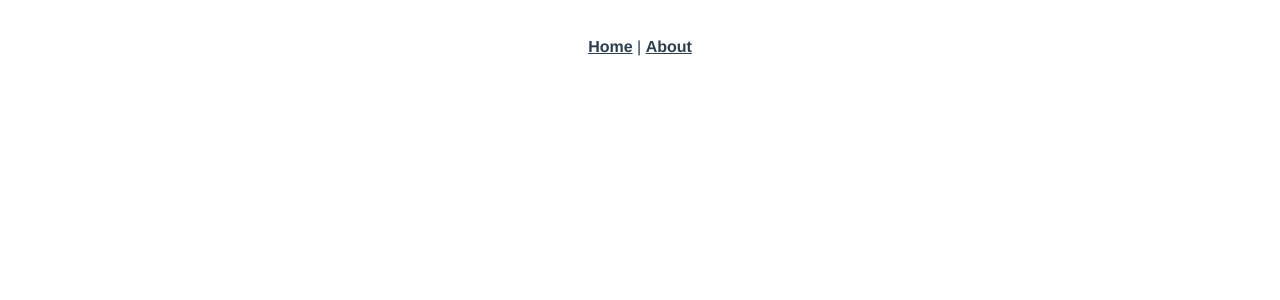
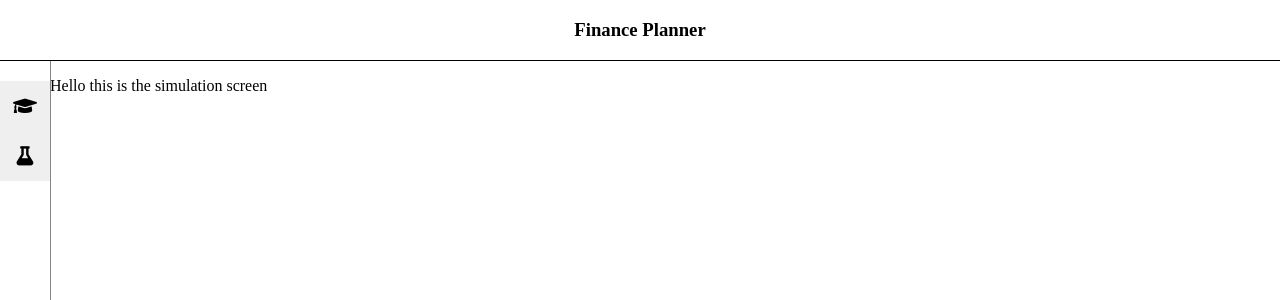
Before and after one commit to Hack-DFW-Dream-Team-2019/Finance-Planner, a Vue app in the folder app/: page /simulation in a window 1280 px wide. Shown: the top 300 px of the page. Built offline with nearby package versions, Linux system fonts and the light colour scheme.

Commit message:
Finished frame

```diff
--- a/app/package.json
+++ b/app/package.json
@@ -7,8 +7,13 @@
     "build": "vue-cli-service build"
   },
   "dependencies": {
+    "@fortawesome/fontawesome-svg-core": "^1.2.15",
+    "@fortawesome/free-solid-svg-icons": "^5.7.2",
+    "@fortawesome/vue-fontawesome": "^0.1.5",
     "bootstrap": "^4.3.1",
     "bootstrap-vue": "^2.0.0-rc.12",
+    "i": "^0.3.6",
+    "npm": "^6.8.0",
     "register-service-worker": "^1.5.2",
     "vue": "^2.6.6",
     "vue-router": "^3.0.1",
--- a/app/public/index.html
+++ b/app/public/index.html
@@ -5,6 +5,7 @@
     <meta http-equiv="X-UA-Compatible" content="IE=edge">
     <meta name="viewport" content="width=device-width,initial-scale=1.0">
     <link rel="icon" href="<%= BASE_URL %>favicon.ico">
+    <link rel="stylesheet" href="https://use.fontawesome.com/releases/v5.7.2/css/all.css" integrity="sha384-fnmOCqbTlWIlj8LyTjo7mOUStjsKC4pOpQbqyi7RrhN7udi9RwhKkMHpvLbHG9Sr" crossorigin="anonymous">
     <title>app</title>
   </head>
   <body>
--- a/app/src/App.vue
+++ b/app/src/App.vue
@@ -1,29 +1,59 @@
 <template>
 	<div id="app">
-    <div id="nav">
-      <router-link to="/">Home</router-link> |
-      <router-link to="/about">About</router-link>
+		<div class="top-nav">
+			<h3>Finance Planner</h3>
 		</div>
-    <router-view/>
+		<div class="side-nav">
+			<router-link to="/education">
+				<button><i class="fas fa-graduation-cap"></i></button>
+			</router-link>
+			<router-link to="/simulation">
+				<button><i class="fas fa-flask"></i></button>
+			</router-link>
+		</div>
+		<div class="content">
+			<router-view></router-view>
+		</div>
 	</div>
 </template>
 
 <style lang="scss">
-#app {
-  font-family: 'Avenir', Helvetica, Arial, sans-serif;
-  -webkit-font-smoothing: antialiased;
-  -moz-osx-font-smoothing: grayscale;
+	html, body, #app{
+		margin: 0;
+		height: 100%;
+	}
+	.content{
+		margin-left: 50px;
+	}
+	.top-nav{
+		border-bottom: 1px solid black;
+		height: 60px;
+		display: flex;
+		justify-content: center;
+		align-items: center;
+	}
+	.side-nav{
+		position: absolute;
+		padding-top: 20px;
 		text-align: center;
-  color: #2c3e50;
+		height: 100%;
+		border-right: 1px solid #858585;
+		width: 50px;
 	}
-#nav {
-  padding: 30px;
-  a {
-    font-weight: bold;
-    color: #2c3e50;
-    &.router-link-exact-active {
-      color: #42b983;
+	button{
+		width: 100%;
+		height: 50px;
+		border: none;
+		outline: none;
 	}
+	button:hover{
+		cursor: pointer;
+		background: #c5c4c5;
 	}
+	a{
+		color: black;
+	}
+	i{
+		font-size: 1.2rem;
 	}
 </style>
--- a/app/src/components/HelloWorld.vue
+++ b/app/src/components/HelloWorld.vue
@@ -1,40 +1,33 @@
 <template>
-  <div class="hello">
-    <h1>{{ msg }}</h1>
-    <p>
-      For a guide and recipes on how to configure / customize this project,<br>
-      check out the
-      <a href="https://cli.vuejs.org" target="_blank" rel="noopener">vue-cli documentation</a>.
-    </p>
-    <h3>Installed CLI Plugins</h3>
-    <ul>
-      <li><a href="https://github.com/vuejs/vue-cli/tree/dev/packages/%40vue/cli-plugin-babel" target="_blank" rel="noopener">babel</a></li>
-      <li><a href="https://github.com/vuejs/vue-cli/tree/dev/packages/%40vue/cli-plugin-pwa" target="_blank" rel="noopener">pwa</a></li>
-    </ul>
-    <h3>Essential Links</h3>
-    <ul>
-      <li><a href="https://vuejs.org" target="_blank" rel="noopener">Core Docs</a></li>
-      <li><a href="https://forum.vuejs.org" target="_blank" rel="noopener">Forum</a></li>
-      <li><a href="https://chat.vuejs.org" target="_blank" rel="noopener">Community Chat</a></li>
-      <li><a href="https://twitter.com/vuejs" target="_blank" rel="noopener">Twitter</a></li>
-      <li><a href="https://news.vuejs.org" target="_blank" rel="noopener">News</a></li>
-    </ul>
-    <h3>Ecosystem</h3>
-    <ul>
-      <li><a href="https://router.vuejs.org" target="_blank" rel="noopener">vue-router</a></li>
-      <li><a href="https://vuex.vuejs.org" target="_blank" rel="noopener">vuex</a></li>
-      <li><a href="https://github.com/vuejs/vue-devtools#vue-devtools" target="_blank" rel="noopener">vue-devtools</a></li>
-      <li><a href="https://vue-loader.vuejs.org" target="_blank" rel="noopener">vue-loader</a></li>
-      <li><a href="https://github.com/vuejs/awesome-vue" target="_blank" rel="noopener">awesome-vue</a></li>
-    </ul>
+  <div>
+    <p>Hello</p><p>{{ this.random }}</p>
+    <button v-on:click="randomfunction()" >click</button>
+    <exm></exm>
   </div>
 </template>
 
 <script>
+
+
 export default {
   name: 'HelloWorld',
-  props: {
-    msg: String
+  components: {
+    'exm' : example
+  },
+  data: function() {
+    return{
+        random: 0
+    }
+  },
+  methods: {
+    randomfunction: function(){
+      this.random = this.random + 1;
+    }
+  },
+  computed:{
+    random: function(){
+      return 'hello'
+    }
   }
 }
 </script>
--- a/app/src/main.js
+++ b/app/src/main.js
@@ -3,6 +3,13 @@ import App from './App.vue'
 import router from './router'
 import store from './store'
 import './registerServiceWorker'
+import { library } from '@fortawesome/fontawesome-svg-core'
+import { faCoffee } from '@fortawesome/free-solid-svg-icons'
+import { FontAwesomeIcon } from '@fortawesome/vue-fontawesome'
+
+library.add(faCoffee)
+
+Vue.component('font-awesome-icon', FontAwesomeIcon)
 
 Vue.config.productionTip = false
 
--- a/app/src/router.js
+++ b/app/src/router.js
@@ -1,6 +1,7 @@
 import Vue from 'vue'
 import Router from 'vue-router'
-import Home from './views/Home.vue'
+import Education from './views/Education.vue'
+import Simulation from './views/Simulation.vue'
 
 Vue.use(Router)
 
@@ -9,17 +10,14 @@ export default new Router({
   base: process.env.BASE_URL,
   routes: [
     {
-      path: '/',
-      name: 'home',
-      component: Home
+      path: '/education',
+      name: 'Education',
+      component: Education
     },
     {
-      path: '/about',
-      name: 'about',
-      // route level code-splitting
-      // this generates a separate chunk (about.[hash].js) for this route
-      // which is lazy-loaded when the route is visited.
-      component: () => import(/* webpackChunkName: "about" */ './views/About.vue')
+      path: '/simulation',
+      name: 'Simulation',
+      component: Simulation
     }
   ]
 })
--- a/app/src/views/About.vue
+++ /dev/null
@@ -1,5 +0,0 @@
-<template>
-  <div class="about">
-    <h1>This is an about page</h1>
-  </div>
-</template>
--- /dev/null
+++ b/app/src/views/Education.vue
@@ -0,0 +1,15 @@
+<template>
+    <div>
+        <p>Hello this is the education screen</p>
+    </div>
+</template>
+
+<script>
+export default {
+
+}
+</script>
+
+<style lang="scss" scoped>
+
+</style>
--- a/app/src/views/Home.vue
+++ /dev/null
@@ -1,18 +0,0 @@
-<template>
-  <div class="home">
-    <img alt="Vue logo" src="../assets/logo.png">
-    <HelloWorld msg="Welcome to Your Vue.js App"/>
-  </div>
-</template>
-
-<script>
-// @ is an alias to /src
-import HelloWorld from '@/components/HelloWorld.vue'
-
-export default {
-  name: 'home',
-  components: {
-    HelloWorld
-  }
-}
-</script>
--- /dev/null
+++ b/app/src/views/Simulation.vue
@@ -0,0 +1,15 @@
+<template>
+    <div>
+        <p>Hello this is the simulation screen</p>
+    </div>
+</template>
+
+<script>
+export default {
+
+}
+</script>
+
+<style lang="scss" scoped>
+
+</style>
```
Also changed, not shown: 1 other file (tests, documents, lock files or other folders). Lines whose indentation alone changed are shown as unchanged.
